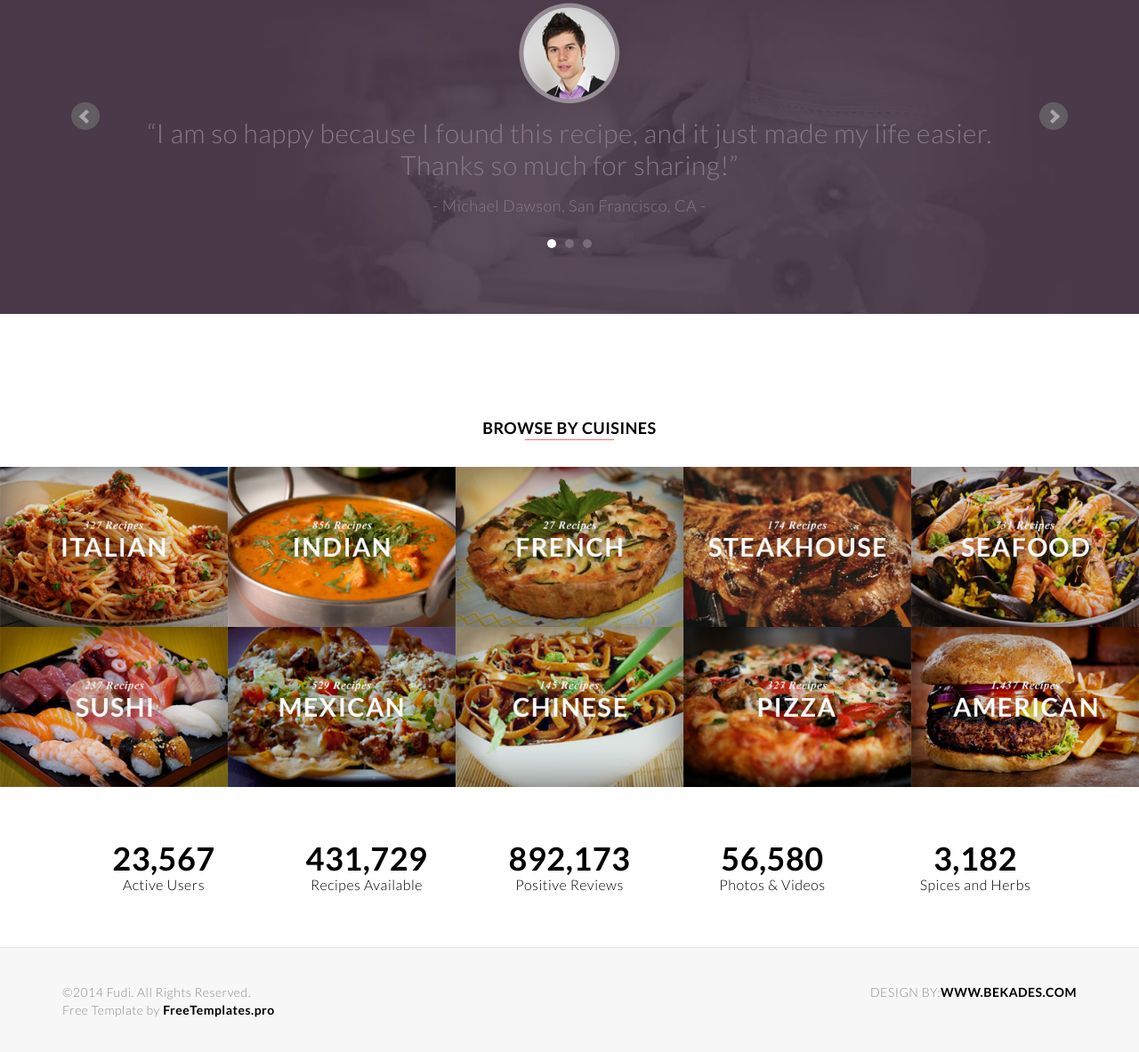
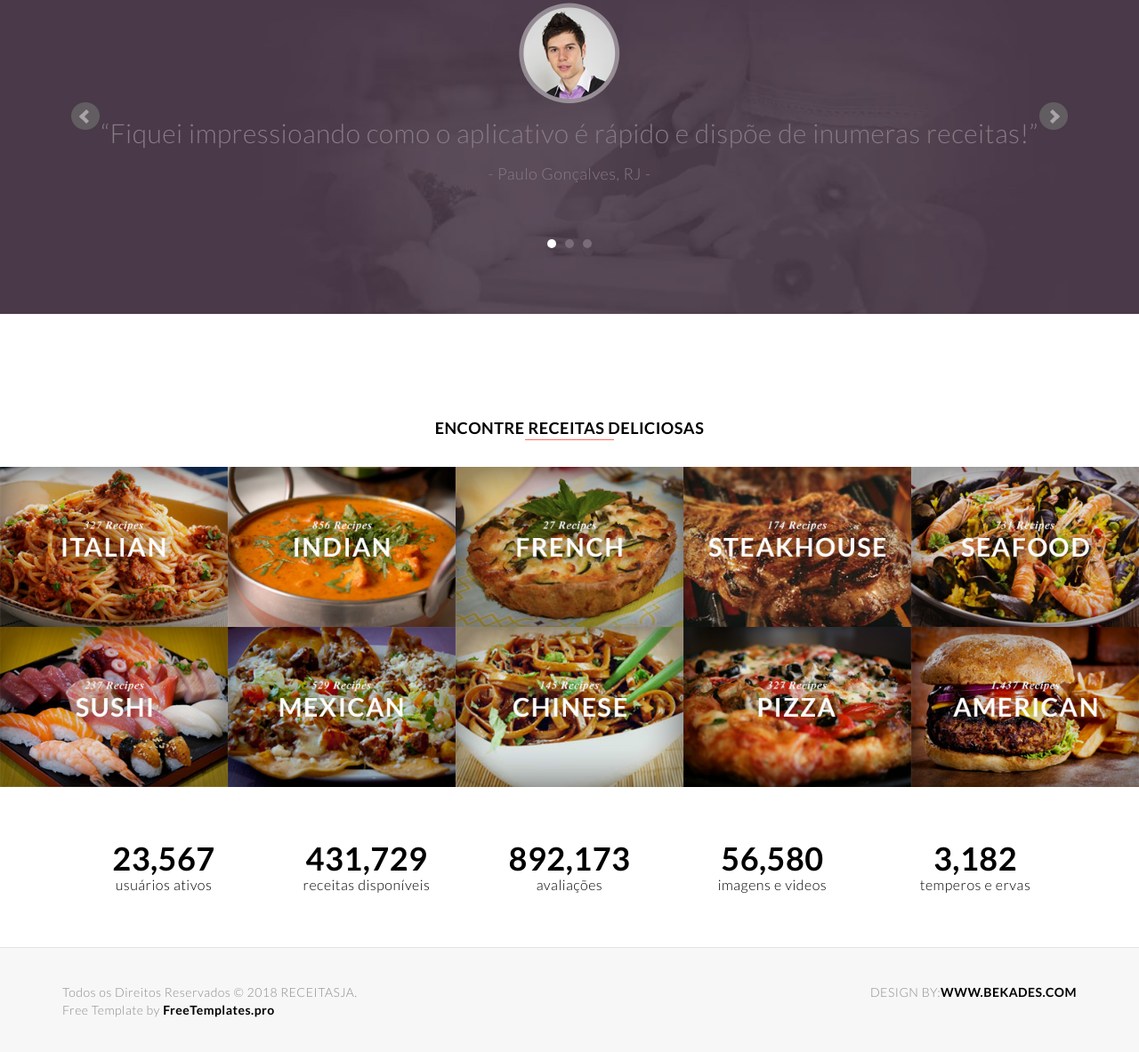
Before and after one commit to mathsilv/recipes, a plain HTML site: page index.html in a window 1280 px wide. Shown: the part 1834-3017 px from the top of the page at 89% size. Drawn offline with Linux system fonts and the light colour scheme; files whose address does not match are found by name.

Commit message:
translate complete

```diff
--- a/index.html
+++ b/index.html
@@ -50,7 +50,6 @@
 
                             <ul>
                                 <li><a href="#banner" class="active"><span>Início</span></a></li>
-                                <li><a href="#about"><span>Sobre</span></a></li>
                                 <li><a href="#app"><span>Aplicativo</span></a></li>
                                 <li><a href="#store"><span>Loja</span></a></li>
                                 <li><a href="#contact"><span>Contato</span></a></li>
@@ -149,25 +148,22 @@ ibulum tristique. Suspendisse tristique lacus ac mattis porta.</p>
  					 <li>
                           <div class="col-lg-12">
                             <img src="images/person.png" alt=""/>
-                            <h3>“I am so happy because I found this recipe, and it just made my life easier.<br>
-        Thanks  so much for sharing!”</h3>
-                        <p>- Michael Dawson, San Francisco, CA -</p>
+                            <h3>“Fiquei impressioando como o aplicativo é rápido e dispõe de inumeras receitas!”</h3>
+                        <p>- Paulo Gonçalves, RJ -</p>
                         </div>
                 	</li>
                     <li>
                           <div class="col-lg-12">
                             <img src="images/person.png" alt=""/>
-                            <h3>“I am so happy because I found this recipe, and it just made my life easier.<br>
-        Thanks  so much for sharing!”</h3>
-                        <p>- Michael Dawson, San Francisco, CA -</p>
+                            <h3>“Enviei minhas receitas e ganhei vários pontos, consegui trocar por brindes incríveis”</h3>
+                        <p>- Sônia Guimarães, SP -</p>
                         </div>
                 	</li>
                     <li>
                           <div class="col-lg-12">
                             <img src="images/person.png" alt=""/>
-                            <h3>“I am so happy because I found this recipe, and it just made my life easier.<br>
-        Thanks  so much for sharing!”</h3>
-                        <p>- Michael Dawson, San Francisco, CA -</p>
+                            <h3>“Não sabia como fazer um bife a parmegianna, mas no aplicativo encontrei receitas deliciosas. Muito bom!”</h3>
+                        <p>- Lívia Coutinho, RS -</p>
                         </div>
                 	</li>
 
@@ -178,7 +174,7 @@ ibulum tristique. Suspendisse tristique lacus ac mattis porta.</p>
     </div>
 
     <div class="recepe" id="store">
-    	<h2>BROWSE BY CUISINES</h2>
+    	<h2>ENCONTRE RECEITAS DELICIOSAS</h2>
         <span class="line"></span>
         <div class="images clearfix">
         	<div class="img1 os-animation" data-os-animation="fadeIn" data-os-animation-delay="0.2s">
@@ -289,7 +285,7 @@ ibulum tristique. Suspendisse tristique lacus ac mattis porta.</p>
     	<div class="container">
         	<div class="row">
             	<div class="col-lg-12">
-                	<div class="width2"><span class="counter">23,567</span><p>Active Users</p></div><div class="width2"><span class="counter">431,729</span><p>Recipes Available</p></div><div class="width2"><span class="counter">892,173</span><p>Positive Reviews </p></div><div class="width2"><span class="counter">56,581</span><p>Photos & Videos</p></div><div class="width2"><span class="counter">3,182</span><p>Spices and Herbs</p></div>
+                	<div class="width2"><span class="counter">23,567</span><p>usuários ativos</p></div><div class="width2"><span class="counter">431,729</span><p>receitas disponíveis</p></div><div class="width2"><span class="counter">892,173</span><p>avaliações </p></div><div class="width2"><span class="counter">56,581</span><p>imagens e videos</p></div><div class="width2"><span class="counter">3,182</span><p>temperos e ervas</p></div>
                 </div>
             </div>
         </div>
@@ -299,7 +295,7 @@ ibulum tristique. Suspendisse tristique lacus ac mattis porta.</p>
     	<div class="container">
         	<div class="row">
     			<div class="col-lg-6 col-sm-6 col-md-6">
-                	<p>©2014 Fudi. All Rights Reserved.</p>
+                	<p>Todos os Direitos Reservados © 2018 RECEITASJA.</p>
                     <p>Free Template by <a href="http://freetemplates.pro/">FreeTemplates.pro</a></p>
                 </div>
         		<div class="col-lg-6 col-sm-6 col-md-6">
```
